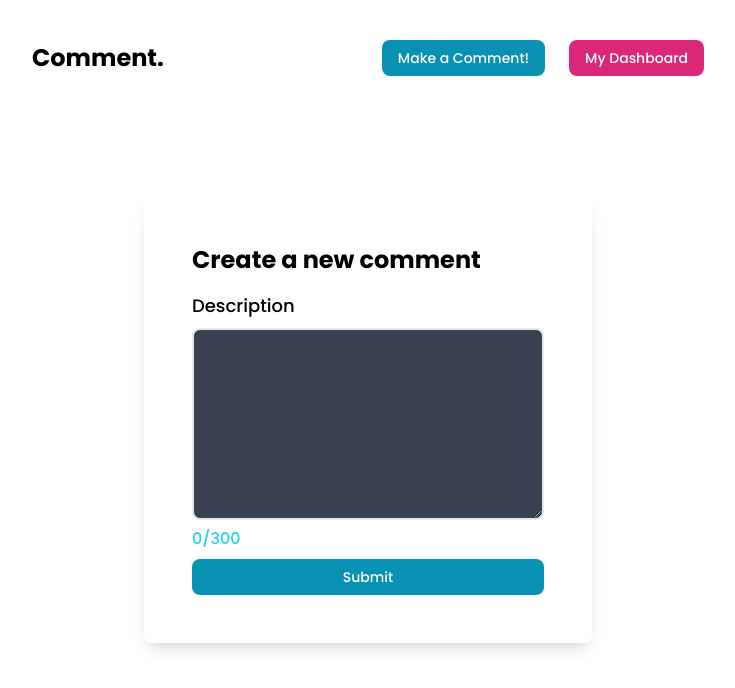
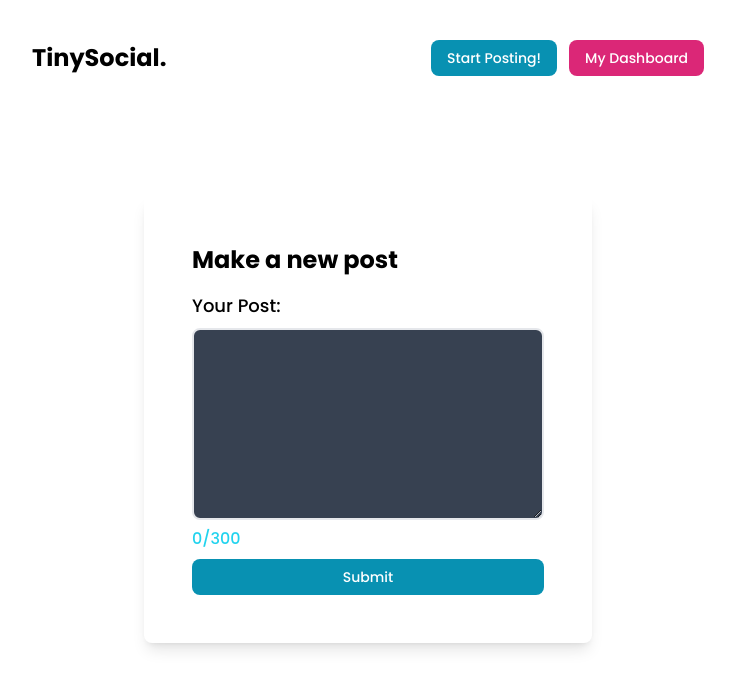
Before and after one commit to Mr-Forder/TinySocial, a Next.js app: page /post in a window 1280 px wide. Shown: the top 688 px of the page, without its empty margins (272-1007 px from the left). Built offline with nearby package versions, Linux system fonts and the light colour scheme; no server answers; sample sign-in values are in the browser's storage.

Commit message:
qol imps

```diff
--- a/components/Nav.js
+++ b/components/Nav.js
@@ -9,7 +9,7 @@ export default function Nav() {
   return (
     <nav className="flex justify-between items-center py-10">
       <Link href="/">
-        <button className="text-2xl font-bold">Comment.</button>
+        <button className="text-2xl font-bold mr-4">TinySocial.</button>
       </Link>
       <ul className="flex items-center gap-10">
         {!user && (
@@ -20,10 +20,10 @@ export default function Nav() {
           </Link>
         )}
         {user && (
-          <div className="flex items-center gap-6">
+          <div className="flex items-center gap-3">
             <Link href="/post" className="">
               <button className="py-2 px-4 text-sm bg-cyan-600 text-white rounded-lg font-medium">
-                Make a Comment!
+                Start Posting!
               </button>
             </Link>
             <Link href="/dashboard">
--- a/pages/[slug].js
+++ b/pages/[slug].js
@@ -88,7 +88,10 @@ const slug = () => {
           <div className="py-6">
             <h2 className="font-bold">Comments</h2>
             {allMessage?.map((message) => (
-              <div className="bg-gray-900 p-4 my-4 border-2" key={message.time}>
+              <div
+                className="bg-gray-900 p-4 my-4 border-2 rounded-lg"
+                key={message.time}
+              >
                 <div className="flex items-center gap-2 mb-4">
                   <img
                     className="w-10 rounded-full"
--- a/pages/dashboard.js
+++ b/pages/dashboard.js
@@ -58,7 +58,7 @@ const dashboard = () => {
             <Comment {...comment} key={comment.id}>
               <div className="flex">
                 <button
-                  className="flex items-center justify-center gap-2 py-2 text-sm"
+                  className="flex items-center justify-center gap-2 py-2 text-sm mx-2"
                   onClick={() => {
                     deleteComment(comment.id);
                   }}
@@ -67,7 +67,7 @@ const dashboard = () => {
                   Delete
                 </button>
                 <Link href={{ pathname: "/post", query: comment }}>
-                  <button className="flex items-center justify-center gap-2 py-2 text-sm">
+                  <button className="flex items-center justify-center gap-2 py-2 text-sm mx-2">
                     <AiFillEdit />
                     Edit
                   </button>
@@ -79,7 +79,7 @@ const dashboard = () => {
       </div>
       <button
         onClick={() => auth.signOut()}
-        className="py-2 px-4 text-sm bg-cyan-600 text-white rounded-lg font-medium ml-8"
+        className="py-2 px-4 text-sm bg-cyan-600 text-white rounded-lg font-medium "
       >
         Sign Out
       </button>
--- a/pages/index.js
+++ b/pages/index.js
@@ -29,8 +29,8 @@ export default function Home() {
   return (
     <div>
       <Head>
-        <title>Create Next App</title>
-        <meta name="description" content="Generated by create next app" />
+        <title>Tiny Social</title>
+        <meta name="description" content="Welcome to TinySocial" />
         <link rel="icon" href="/favicon.ico" />
       </Head>
 
--- a/pages/post.js
+++ b/pages/post.js
@@ -28,12 +28,12 @@ const post = () => {
     //form validation checks
 
     if (!post.description.length) {
-      toast.error("Please write a comment before submitting...");
+      toast.error("Please write a message before submitting...");
       return;
     }
 
     if (!post.description.length > 300) {
-      toast.error("Comment too long!");
+      toast.error("Post is too long!");
       return;
     }
 
@@ -46,7 +46,7 @@ const post = () => {
       //then, run firebase updateDoc method, passing in the targeted firebase doc and the updated post we just created
       await updateDoc(docRef, updatedPost);
       //finally, return and take us to the index page
-      toast.success("Comment Edited!");
+      toast.success("Post Edited!");
       return route.push("/");
     } else {
       //ELSE, JUST CREATE A NEW COMMENT
@@ -60,7 +60,7 @@ const post = () => {
       });
       //reset content
       setPost({ description: "" });
-      toast.success("Comment Created!");
+      toast.success("Your message has been posted!");
       //redirect to main
       return route.push("/");
     }
@@ -85,12 +85,10 @@ const post = () => {
     <div className="my-20 p-12 shadow-lg rounded-lg max-w-md mx-auto">
       <form onSubmit={submitComment}>
         <h1 className="text-2xl font-bold">
-          {post.hasOwnProperty("id")
-            ? "Edit your comment"
-            : "Create a new comment"}
+          {post.hasOwnProperty("id") ? "Edit your comment" : "Make a new post"}
         </h1>
         <div className="py-2">
-          <h3 className="text-lg font-medium py-2">Description</h3>
+          <h3 className="text-lg font-medium py-2">Your Post:</h3>
           <textarea
             onChange={(e) => {
               setPost({ ...post, description: e.target.value });
```
